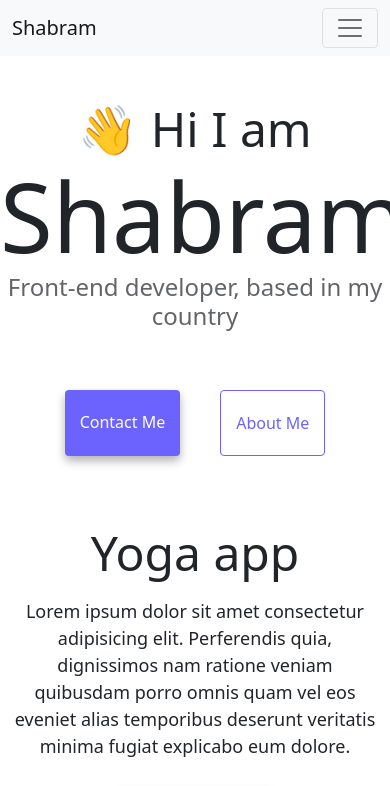
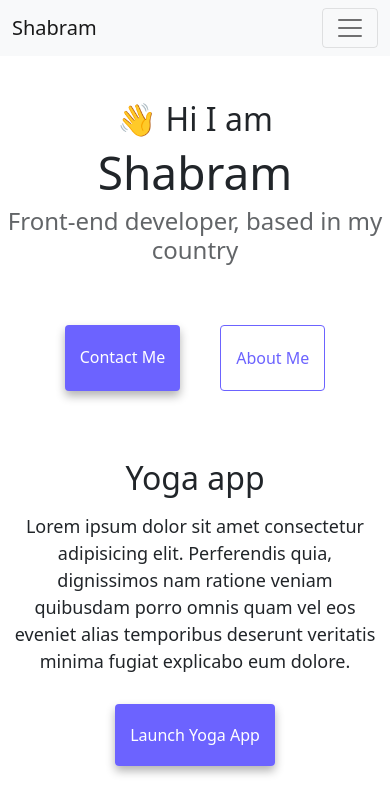
Before and after one commit to sobPare/portfolio, a plain HTML site: page index.html in a window 390 px wide. Shown: the top 786 px of the page. Drawn offline with nearby package versions, Linux system fonts and the light colour scheme.

Commit message:
prom-fin

```diff
--- a/style.css
+++ b/style.css
@@ -86,3 +86,12 @@ p {
 .email-link:hover {
   text-decoration: underline;
 }
+@media (max-width: 790px) {
+  h1 {
+    font-size: 46px;
+    line-height: 1.5;
+  }
+  h2 {
+    font-size: 32px;
+  }
+}
```
